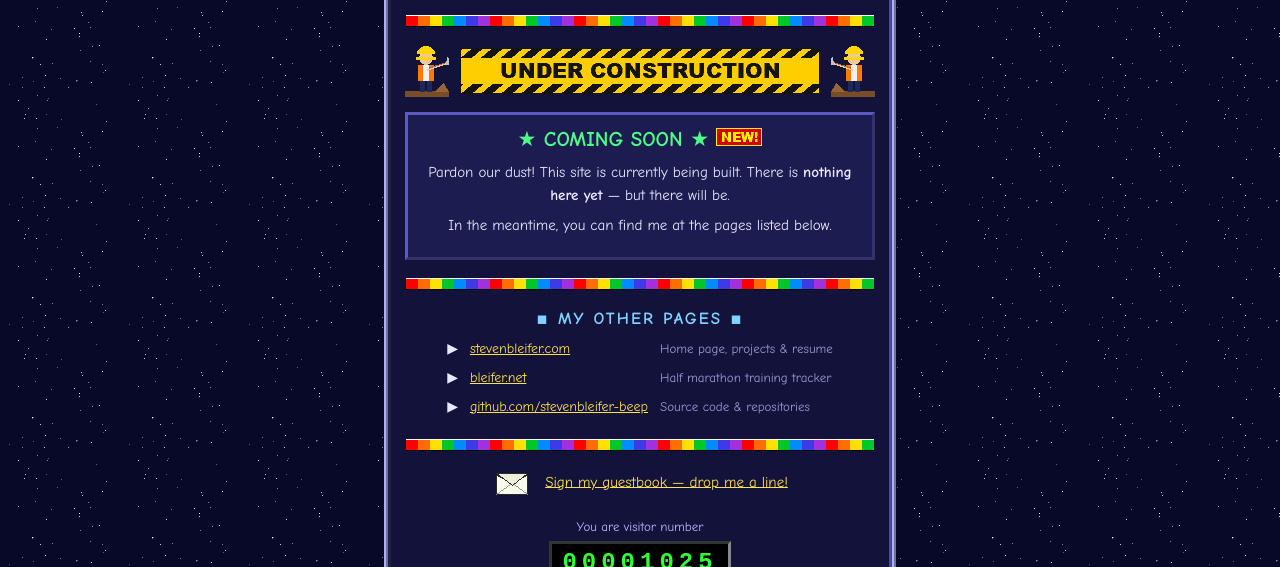
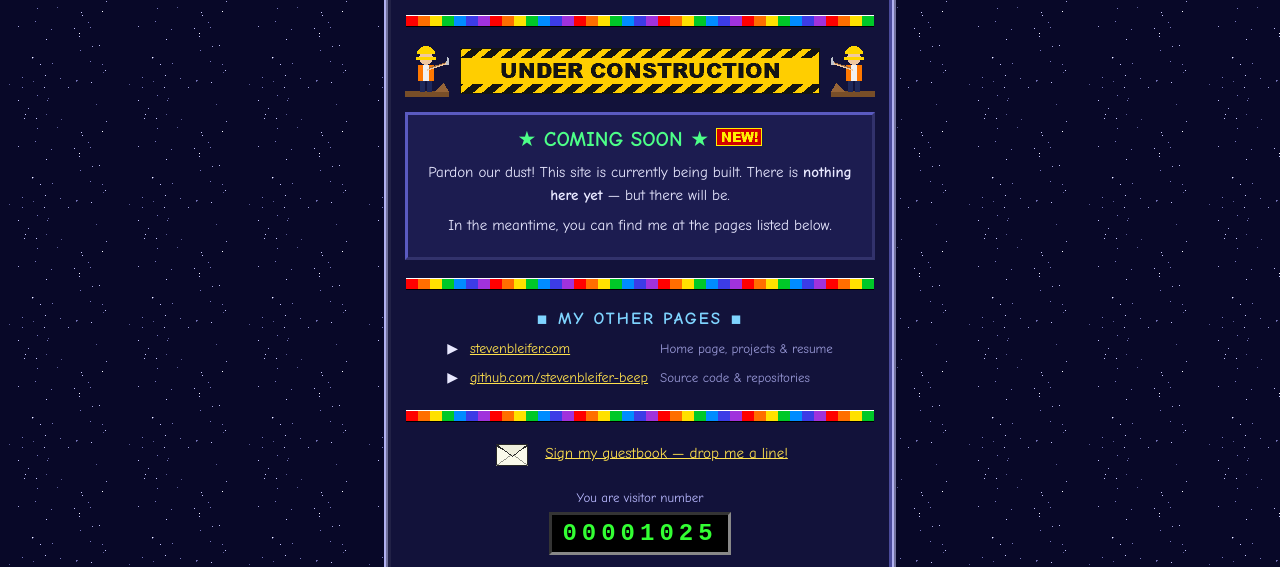
Before and after one commit to stevenbleifer-beep/bleifer-ai, a plain HTML site: page index.html in a window 1280 px wide. Shown: the part 192-759 px from the top of the page. Drawn offline with Linux system fonts and the light colour scheme.

Commit message:
Remove bleifer.net from the links list
Co-Authored-By: Claude Opus 5 <noreply@anthropic.com>

```diff
--- a/index.html
+++ b/index.html
@@ -62,11 +62,6 @@
     </tr>
     <tr>
       <td>&#9654;</td>
-      <td><a href="https://bleifer.net">bleifer.net</a></td>
-      <td class="desc">Half marathon training tracker</td>
-    </tr>
-    <tr>
-      <td>&#9654;</td>
       <td><a href="https://github.com/stevenbleifer-beep">github.com/stevenbleifer-beep</a></td>
       <td class="desc">Source code &amp; repositories</td>
     </tr>
```
